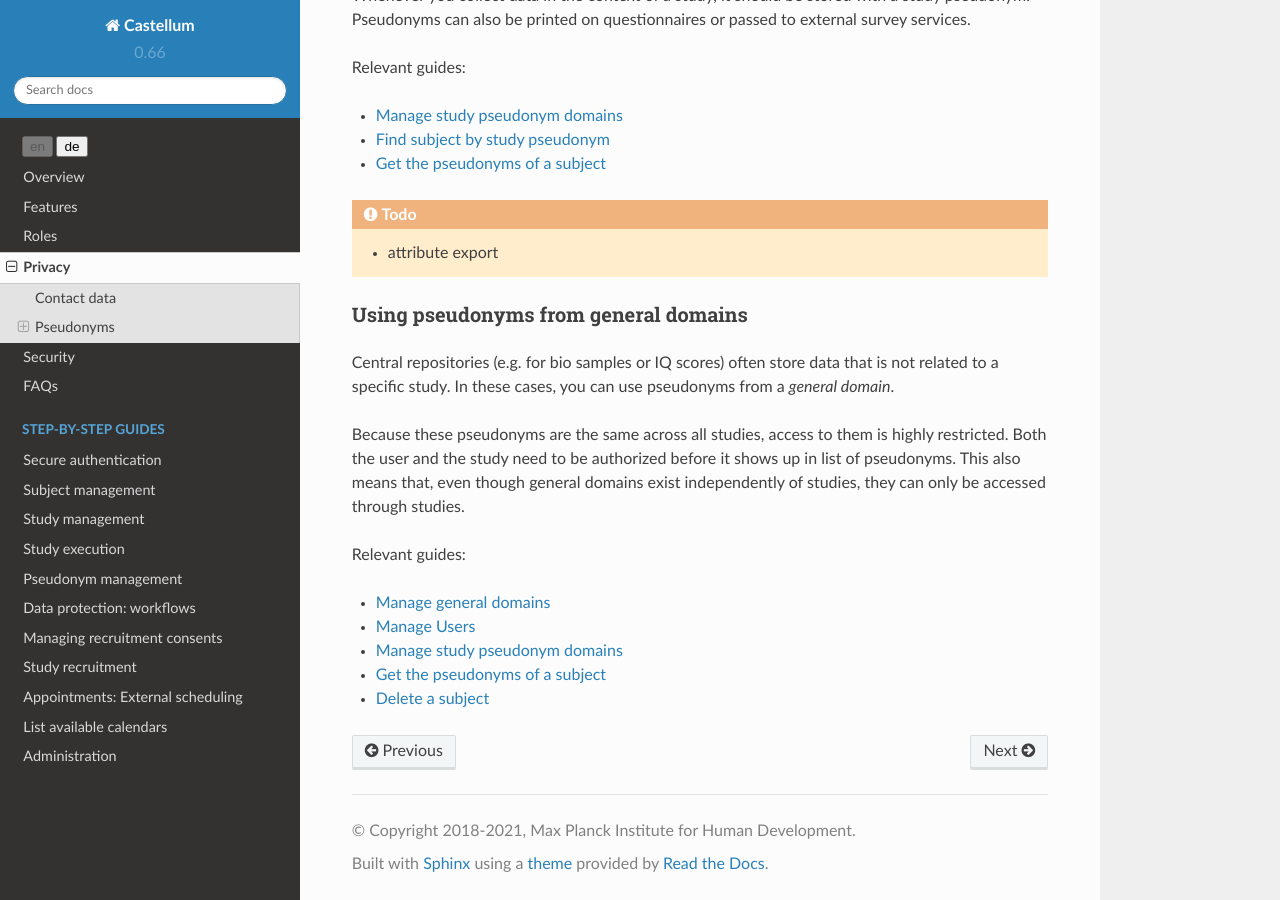
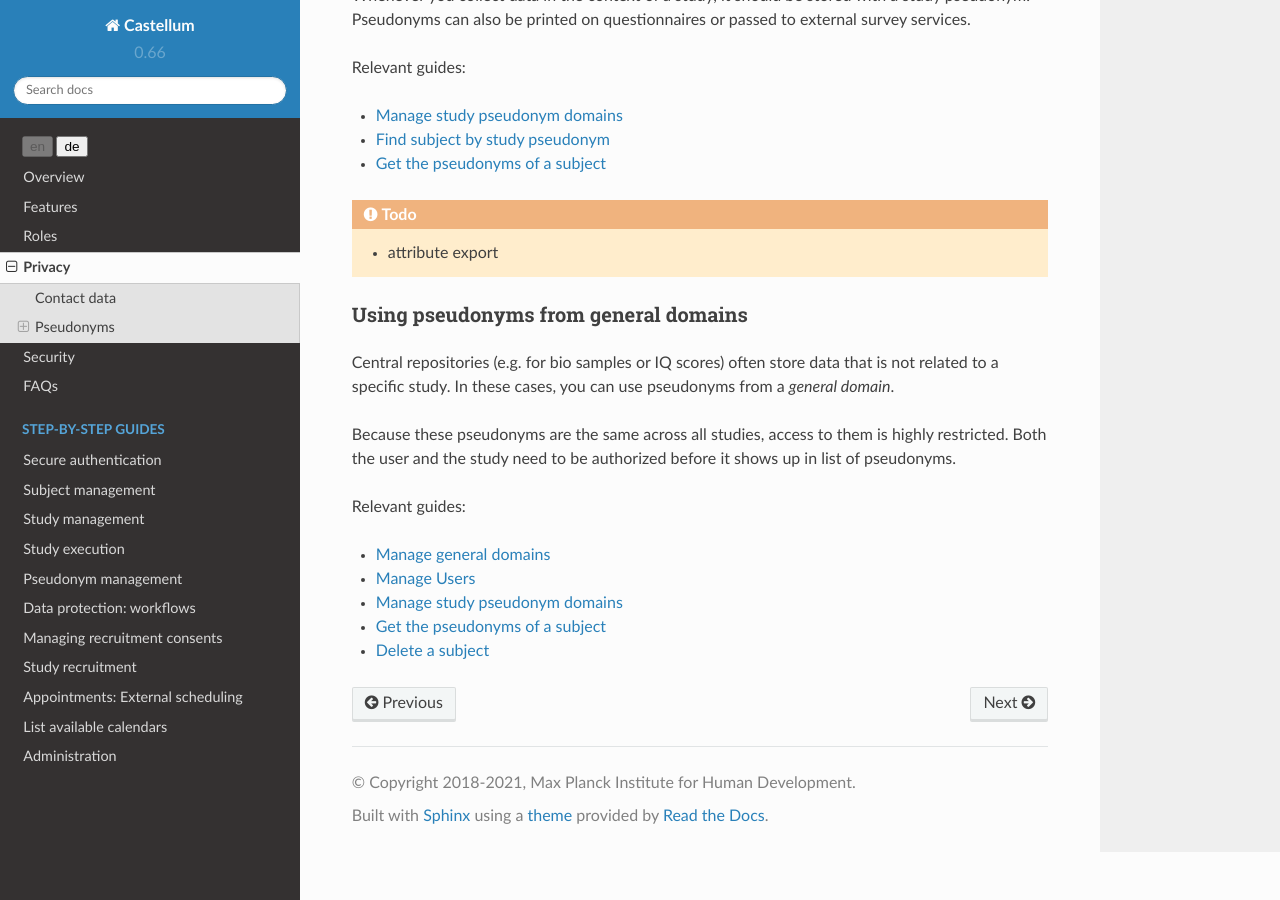
Before and after one commit to DouglasNeuroInformatics/castellum, a Sphinx documentation site: the page built from source/privacy.rst, in a window 1280 px wide and 900 px high, scrolled down 1486 px. Built offline with Sphinx 7.4.7 and the Read the Docs theme 2.0.0, drawn with Linux system fonts in a browser that asks for light colours.

Commit message:
rm statement that general domains can only be accessed through studies
no longer true since https://git.mpib-berlin.mpg.de/castellum/castellum/-/merge_requests/2183

```diff
--- a/source/privacy.rst
+++ b/source/privacy.rst
@@ -88,9 +88,7 @@ a *general domain*.
 
 Because these pseudonyms are the same across all studies, access to them is
 highly restricted. Both the user and the study need to be authorized before it
-shows up in list of pseudonyms. This also means that, even though general
-domains exist independently of studies, they can only be accessed through
-studies.
+shows up in list of pseudonyms.
 
 Relevant guides:
 
```
